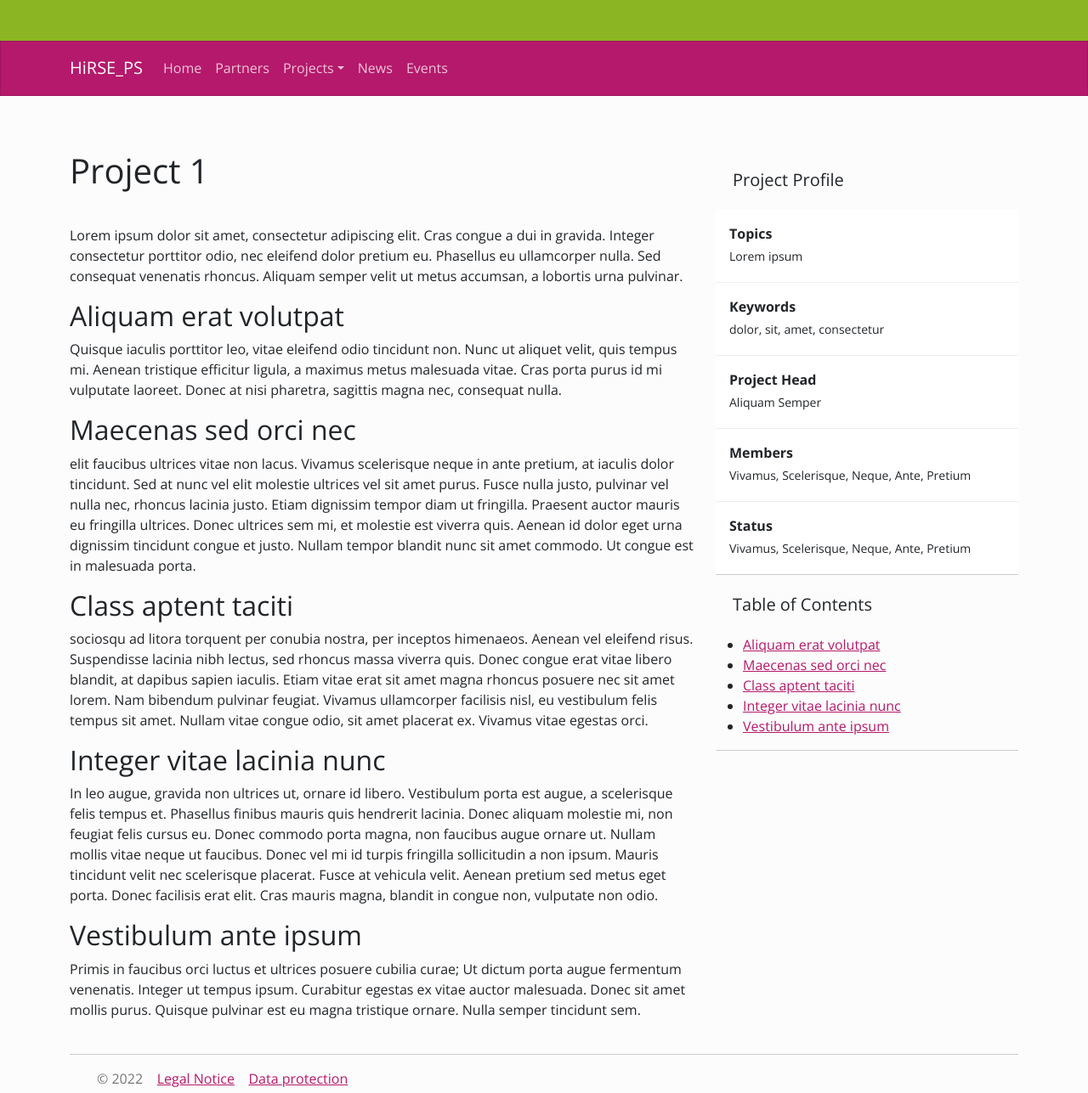
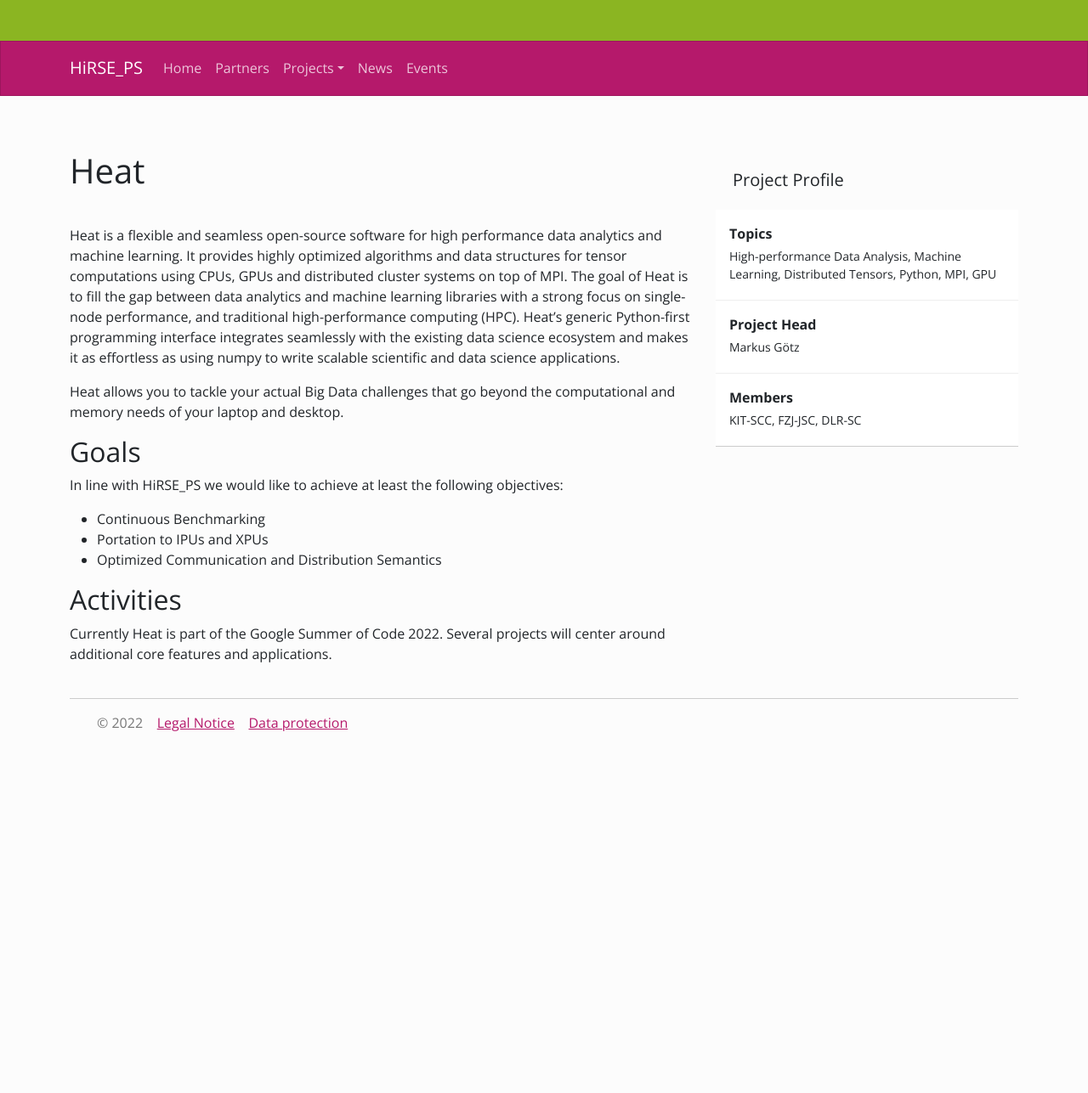
Before and after one commit to Helmholtz-HiRSE/helmholtz-hirse.github.io, a Jekyll site: the page built from _projects/project1.md, in a window 1280 px wide. Shown: the whole page at 85% size. Built offline with Jekyll 4.4.1, drawn with Linux system fonts in a browser that asks for light colours; nearby versions of some CDN libraries; the table of contents is made by our own code; after the commit the page ends 900 px from its top, so only the background shows below that.

Commit message:
Update project1.md

```diff
--- a/_projects/project1.md
+++ b/_projects/project1.md
@@ -1,33 +1,25 @@
 ---
 layout: project
-title: Project 1
-Topics: Lorem ipsum
-Keywords: dolor, sit, amet, consectetur
-Project_Head: Aliquam Semper
-Members: Vivamus, Scelerisque, Neque, Ante, Pretium
-Status: gravida
-toc: true
+title: Heat - The Helmholtz Analytics Toolkit
+Topics: High-performance Data Analysis, Machine Learning, Distributed Tensors, Python, MPI, GPU
+Project_Head: Markus Götz
+Members: KIT-SCC, FZJ-JSC, DLR-SC
 ---
 
-# Project 1
+# Heat
 
-Lorem ipsum dolor sit amet, consectetur adipiscing elit. Cras congue a dui in gravida. Integer consectetur porttitor odio, nec eleifend dolor pretium eu. Phasellus eu ullamcorper nulla. Sed consequat venenatis rhoncus. Aliquam semper velit ut metus accumsan, a lobortis urna pulvinar.
-## Aliquam erat volutpat
+Heat is a flexible and seamless open-source software for high performance data analytics and machine learning. It provides highly optimized algorithms and data structures for tensor computations using CPUs, GPUs and distributed cluster systems on top of MPI. The goal of Heat is to fill the gap between data analytics and machine learning libraries with a strong focus on single-node performance, and traditional high-performance computing (HPC). Heat's generic Python-first programming interface integrates seamlessly with the existing data science ecosystem and makes it as effortless as using numpy to write scalable scientific and data science applications.
 
-Quisque iaculis porttitor leo, vitae eleifend odio tincidunt non. Nunc ut aliquet velit, quis tempus mi. Aenean tristique efficitur ligula, a maximus metus malesuada vitae. Cras porta purus id mi vulputate laoreet. Donec at nisi pharetra, sagittis magna nec, consequat nulla.
+Heat allows you to tackle your actual Big Data challenges that go beyond the computational and memory needs of your laptop and desktop.
 
-## Maecenas sed orci nec
+## Goals
 
-elit faucibus ultrices vitae non lacus. Vivamus scelerisque neque in ante pretium, at iaculis dolor tincidunt. Sed at nunc vel elit molestie ultrices vel sit amet purus. Fusce nulla justo, pulvinar vel nulla nec, rhoncus lacinia justo. Etiam dignissim tempor diam ut fringilla. Praesent auctor mauris eu fringilla ultrices. Donec ultrices sem mi, et molestie est viverra quis. Aenean id dolor eget urna dignissim tincidunt congue et justo. Nullam tempor blandit nunc sit amet commodo. Ut congue est in malesuada porta.
+In line with HiRSE_PS we would like to achieve at least the following objectives:
 
-## Class aptent taciti
+* Continuous Benchmarking
+* Portation to IPUs and XPUs
+* Optimized Communication and Distribution Semantics
 
-sociosqu ad litora torquent per conubia nostra, per inceptos himenaeos. Aenean vel eleifend risus. Suspendisse lacinia nibh lectus, sed rhoncus massa viverra quis. Donec congue erat vitae libero blandit, at dapibus sapien iaculis. Etiam vitae erat sit amet magna rhoncus posuere nec sit amet lorem. Nam bibendum pulvinar feugiat. Vivamus ullamcorper facilisis nisl, eu vestibulum felis tempus sit amet. Nullam vitae congue odio, sit amet placerat ex. Vivamus vitae egestas orci.
+## Activities
 
-## Integer vitae lacinia nunc
-
-In leo augue, gravida non ultrices ut, ornare id libero. Vestibulum porta est augue, a scelerisque felis tempus et. Phasellus finibus mauris quis hendrerit lacinia. Donec aliquam molestie mi, non feugiat felis cursus eu. Donec commodo porta magna, non faucibus augue ornare ut. Nullam mollis vitae neque ut faucibus. Donec vel mi id turpis fringilla sollicitudin a non ipsum. Mauris tincidunt velit nec scelerisque placerat. Fusce at vehicula velit. Aenean pretium sed metus eget porta. Donec facilisis erat elit. Cras mauris magna, blandit in congue non, vulputate non odio.
-
-## Vestibulum ante ipsum
-
-Primis in faucibus orci luctus et ultrices posuere cubilia curae; Ut dictum porta augue fermentum venenatis. Integer ut tempus ipsum. Curabitur egestas ex vitae auctor malesuada. Donec sit amet mollis purus. Quisque pulvinar est eu magna tristique ornare. Nulla semper tincidunt sem.
+Currently Heat is part of the Google Summer of Code 2022. Several projects will center around additional core features and applications.
```
